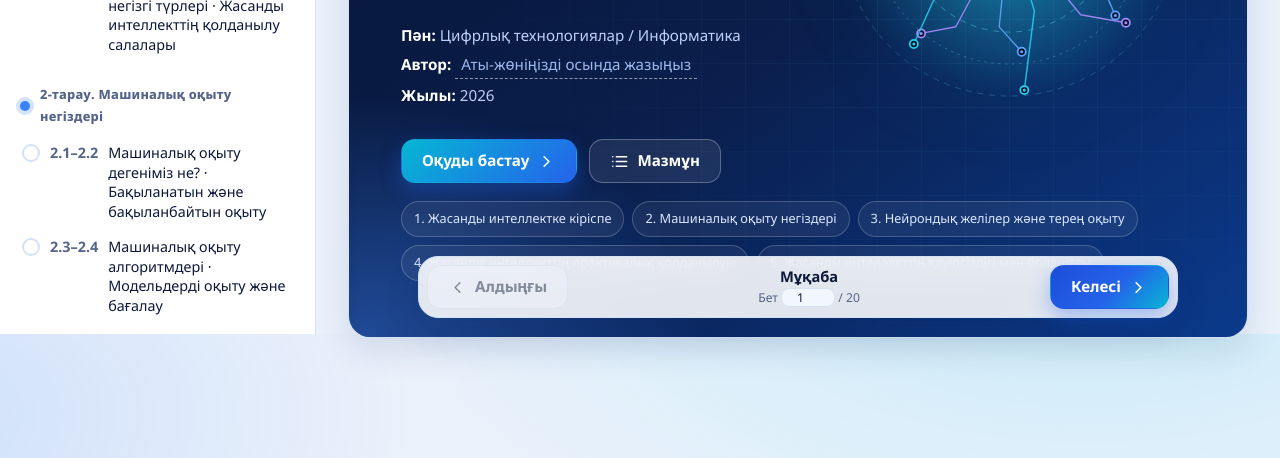
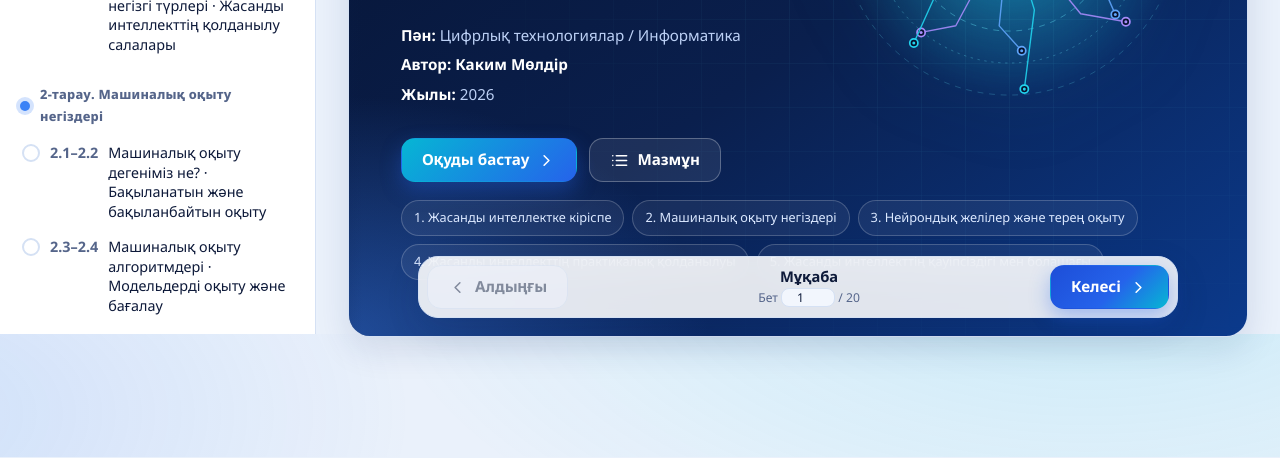
Before and after one commit to Meka451/zhasandy-intellekt, a plain HTML site: page index.html in a window 1280 px wide. Shown: the part 466-924 px from the top of the page. Drawn offline with Linux system fonts and the light colour scheme.

Commit message:
Add files via upload

```diff
--- a/index.html
+++ b/index.html
@@ -366,6 +366,7 @@ body.sidebar-collapsed .pager { left: 20px; }
   display: inline-block; min-width: 14ch; padding: 0 6px; border-bottom: 1px dashed rgba(255, 255, 255, .55); color: #fff; font-weight: 700; outline: none;
 }
 .cover__author:empty::before { content: attr(data-placeholder); color: #9db8ec; font-weight: 400; }
+.cover__author--fixed { min-width: 0; padding: 0; border-bottom: 0; }
 .cover__author:focus { background: rgba(255, 255, 255, .12); border-radius: 6px; }
 .cover__actions { display: flex; flex-wrap: wrap; gap: 12px; }
 .cover .btn { border-color: rgba(255, 255, 255, .28); background: rgba(255, 255, 255, .08); color: #fff; }
@@ -920,9 +921,9 @@ AIBook.config = {
   work: '№12 практикалық жұмыс',
   year: '2026',
 
-  /* Автордың аты-жөні. Бос қалдырсаңыз, мұқабада өз атыңызды тікелей жазуға болады
-     (ол браузерде сақталады). */
-  author: '',
+  /* Автордың аты-жөні. Толтырылса, мұқабада бекітіледі (өзгертілмейді).
+     Бос қалдырсаңыз, мұқабада атыңызды тікелей жазуға болады (ол браузерде сақталады). */
+  author: 'Каким Мөлдір',
 
   /* true — бейнелер бетте тікелей ойнатылады (YouTube iframe).
      false — тек сілтеме-карточка көрсетіледі (iframe рұқсат етілмейтін ортада). */
@@ -2276,7 +2277,8 @@ print("Жаңа гүлдің болжамды түрі:", iris.target_names[mode
   /* ---------- Мұқаба ---------- */
   V.cover = function () {
     const s = B.store.get();
-    const author = s.author || B.config.author || '';
+    const fixedAuthor = !!B.config.author;
+    const author = fixedAuthor ? B.config.author : (s.author || '');
     const hasLast = s.last && s.last !== 'cover' && B.pageIndex[s.last] != null;
     return '<section class="cover">' +
       '<div class="cover__text">' +
@@ -2285,7 +2287,9 @@ print("Жаңа гүлдің болжамды түрі:", iris.target_names[mode
       '<p class="cover__subtitle">Интерактивті электрондық оқулық</p>' +
       '<div class="cover__meta">' +
       '<div><b>Пән:</b> ' + esc(B.config.subject) + '</div>' +
-      '<div><b>Автор:</b> <span class="cover__author" id="author-edit" contenteditable="true" spellcheck="false" role="textbox" aria-label="Автордың аты-жөні" data-placeholder="Аты-жөніңізді осында жазыңыз">' + esc(author) + '</span></div>' +
+      '<div><b>Автор:</b> ' + (fixedAuthor
+        ? '<span class="cover__author cover__author--fixed" id="author-edit">' + esc(author) + '</span>'
+        : '<span class="cover__author" id="author-edit" contenteditable="true" spellcheck="false" role="textbox" aria-label="Автордың аты-жөні" data-placeholder="Аты-жөніңізді осында жазыңыз">' + esc(author) + '</span>') + '</div>' +
       '<div><b>Жылы:</b> ' + esc(B.config.year) + '</div></div>' +
       '<div class="cover__actions screen-only">' +
       '<a class="btn btn--primary" href="#preface">Оқуды бастау ' + icon('next') + '</a>' +
@@ -2999,7 +3003,7 @@ print("Жаңа гүлдің болжамды түрі:", iris.target_names[mode
   /* ---- Мұқаба: автор аты ---- */
   function mountCover(page) {
     const a = page.querySelector('#author-edit');
-    if (!a) return;
+    if (!a || !a.isContentEditable) return;
     a.addEventListener('input', () => B.store.update((s) => { s.author = a.textContent.trim(); }));
     a.addEventListener('keydown', (e) => { if (e.key === 'Enter') { e.preventDefault(); a.blur(); } });
   }
```
